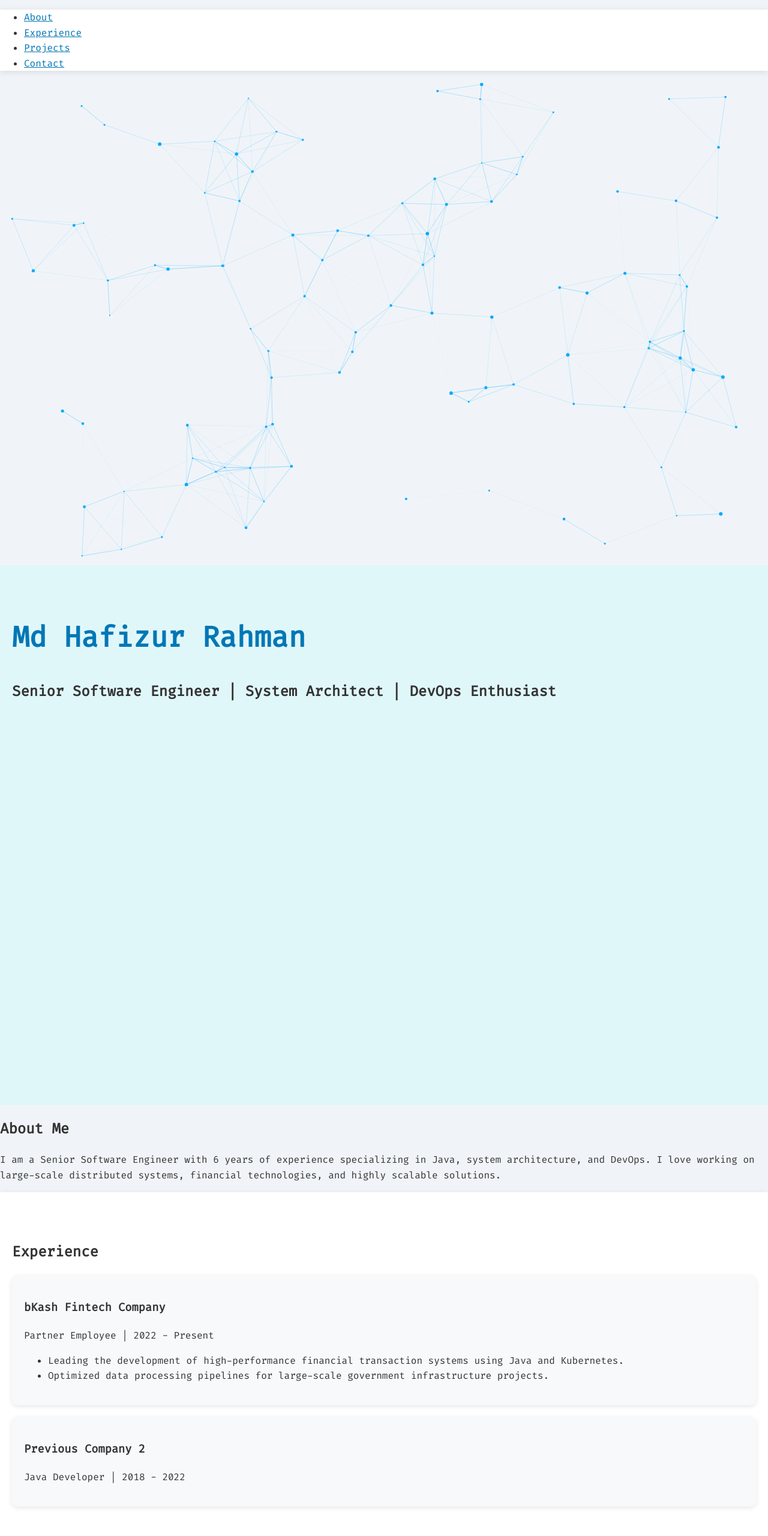
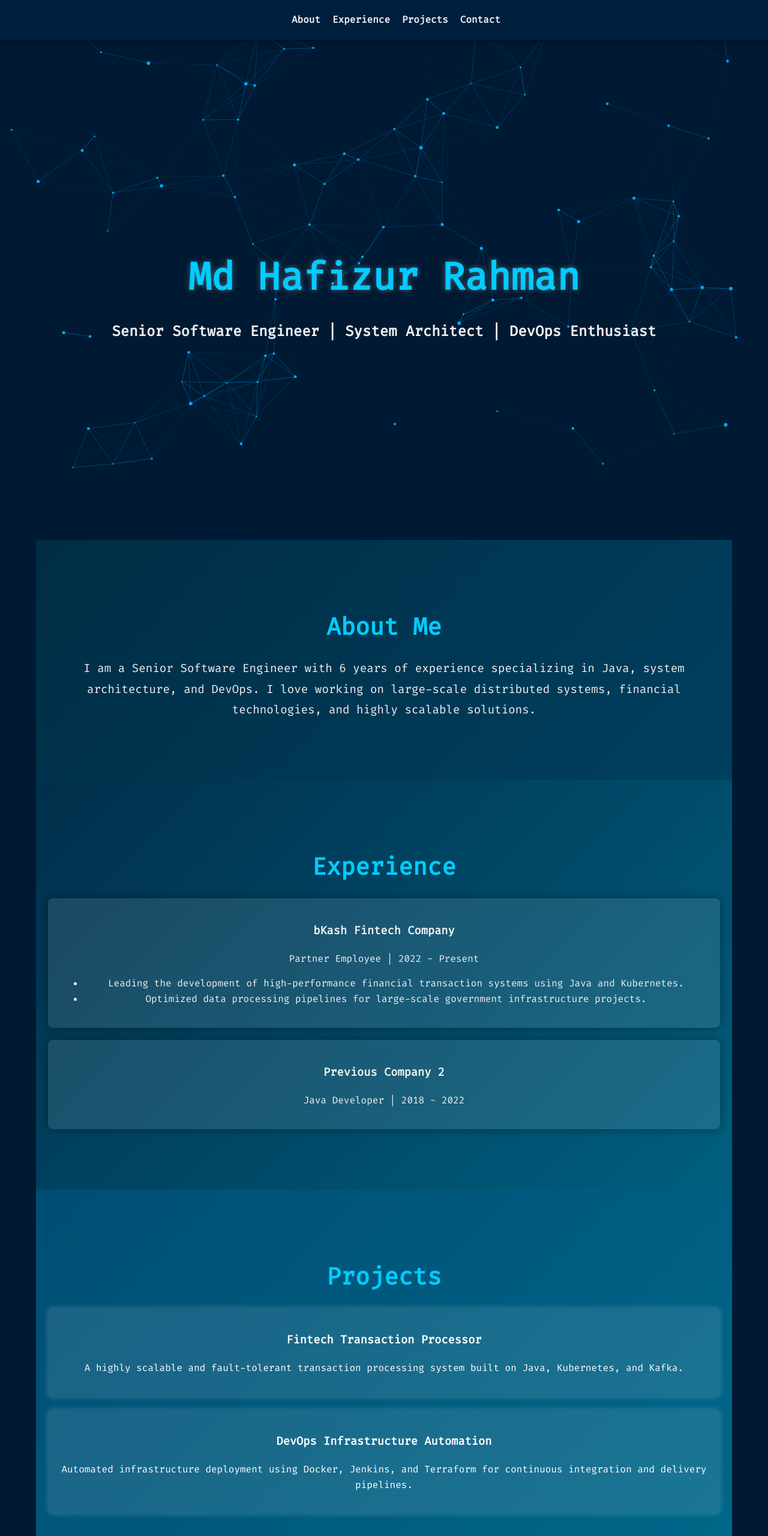
Before and after one commit to Hafiz-SE/Hafiz-SE.github.io, a plain HTML site: page index.html in a window 1280 px wide. Shown: the top 2560 px of the page at 60% size. Drawn offline with Linux system fonts and the light colour scheme.

Commit message:
Updated Aesthetics

```diff
--- a/scripts.js
+++ b/scripts.js
@@ -1,31 +1,8 @@
-// Add smooth scrolling for navigation links
-document.querySelectorAll('a[href^="#"]').forEach(anchor => {
-    anchor.addEventListener('click', function (e) {
-        e.preventDefault();
-        document.querySelector(this.getAttribute('href')).scrollIntoView({
-            behavior: 'smooth'
-        });
-    });
-});
-
-// Adjust header background color on scroll
-const navbar = document.querySelector('.navbar');
-window.addEventListener('scroll', () => {
-    if (window.scrollY > 50) {
-        navbar.classList.add('scrolled');
-    } else {
-        navbar.classList.remove('scrolled');
-    }
-});
-
-// Spider Web Effect with Connected Circles
+// Spider Web Effect with Mouse Hover Reactivity
 const canvas = document.getElementById('webEffect');
 const ctx = canvas.getContext('2d');
 let particles = [];
-let mouse = {
-    x: undefined,
-    y: undefined
-};
+let mouse = { x: undefined, y: undefined, radius: 100 };
 
 // Particle Object
 function Particle(x, y, size, speedX, speedY) {
@@ -63,17 +40,28 @@ function drawParticles() {
         p.x += p.speedX;
         p.y += p.speedY;
 
+        // Reset position if out of bounds
         if (p.x < 0 || p.x > canvas.width || p.y < 0 || p.y > canvas.height) {
             p.x = Math.random() * canvas.width;
             p.y = Math.random() * canvas.height;
         }
 
+        // React to mouse hover
+        let distance = Math.sqrt((mouse.x - p.x) ** 2 + (mouse.y - p.y) ** 2);
+        if (distance < mouse.radius) {
+            ctx.strokeStyle = `rgba(0, 170, 255, ${1 - distance / 150})`;
+            ctx.beginPath();
+            ctx.moveTo(mouse.x, mouse.y);
+            ctx.lineTo(p.x, p.y);
+            ctx.stroke();
+        }
+
         // Connect particles with lines
         for (let j = i + 1; j < particles.length; j++) {
             let p2 = particles[j];
-            let distance = Math.sqrt((p.x - p2.x) ** 2 + (p.y - p2.y) ** 2);
-            if (distance < 150) {
-                ctx.strokeStyle = `rgba(0, 170, 255, ${1 - distance / 150})`;
+            let dist = Math.sqrt((p.x - p2.x) ** 2 + (p.y - p2.y) ** 2);
+            if (dist < 150) {
+                ctx.strokeStyle = `rgba(0, 170, 255, ${1 - dist / 150})`;
                 ctx.beginPath();
                 ctx.moveTo(p.x, p.y);
                 ctx.lineTo(p2.x, p2.y);
@@ -88,12 +76,14 @@ function animateParticles() {
     requestAnimationFrame(animateParticles);
 }
 
+// Resize the canvas and reinitialize particles
 window.addEventListener('resize', () => {
     canvas.width = window.innerWidth;
     canvas.height = window.innerHeight;
     createParticles();
 });
 
+// Track mouse movement
 window.addEventListener('mousemove', (e) => {
     mouse.x = e.x;
     mouse.y = e.y;
@@ -103,16 +93,3 @@ canvas.width = window.innerWidth;
 canvas.height = window.innerHeight;
 createParticles();
 animateParticles();
-
-// Scroll reveal animation for sections
-const sections = document.querySelectorAll('.about-section, .experience-section, .projects-section');
-
-window.addEventListener('scroll', () => {
-    const scrollPosition = window.scrollY + window.innerHeight;
-
-    sections.forEach(section => {
-        if (scrollPosition > section.offsetTop + 100) {
-            section.classList.add('reveal'); // Trigger animation when section comes into view
-        }
-    });
-});
--- a/styles.css
+++ b/styles.css
@@ -3,117 +3,239 @@ body {
     margin: 0;
     padding: 0;
     font-family: 'Fira Code', monospace;
-    background-color: #f0f4f8;
-    /* Light soothing background */
-    color: #333333;
-    /* Dark gray for text */
+    background-color: #001a33;
+    /* Dark background for aesthetics */
+    color: white;
     line-height: 1.6;
     overflow-x: hidden;
+    cursor: url('custom-cursor.png'), auto;
+}
+
+/* Center Layout for Container */
+.content-container {
+    max-width: 1200px;
+    margin: 0 auto;
+    padding: 20px;
+    box-sizing: border-box;
+    text-align: center;
 }
 
 /* Header Navbar */
 .navbar {
-    background-color: #ffffff;
-    /* White navbar */
-    box-shadow: 0 2px 10px rgba(0, 0, 0, 0.1);
-    /* Light shadow for depth */
+    display: flex;
+    justify-content: center;
+    background-color: #001f3f;
+    padding: 20px;
+    position: fixed;
+    width: 100%;
+    top: 0;
+    z-index: 9999;
+    box-shadow: 0 2px 10px rgba(0, 0, 0, 0.5);
+    transition: background-color 0.3s ease;
+}
+
+/* Change background color when scrolling */
+.navbar.scrolled {
+    background-color: #001a33;
+}
+
+.navbar ul {
+    list-style: none;
+    display: flex;
+    gap: 20px;
+    margin: 0;
+    padding: 0;
 }
 
 .navbar ul li a {
-    color: #0077b6;
-    /* Soft blue for links */
+    text-decoration: none;
+    color: #f0f0f0;
+    font-weight: bold;
+    transition: color 0.3s ease;
 }
 
 .navbar ul li a:hover {
     color: #00aaff;
-    /* Slightly brighter blue for hover effect */
 }
 
 /* Hero Section */
 .hero-section {
-    background-color: #e0f7fa;
-    /* Light pastel blue */
-    color: #0077b6;
-    /* Soft blue text */
-    padding: 50px 20px;
+    display: flex;
+    justify-content: center;
+    align-items: center;
+    flex-direction: column;
     height: 100vh;
+    text-align: center;
+    position: relative;
+    z-index: 200;
+    padding: 0 20px;
+    margin-top: 80px;
 }
 
 .hero-section h1 {
-    font-size: 3rem;
-    color: #0077b6;
+    font-size: 4rem;
+    color: #00ccff;
+    text-shadow: 0 0 10px rgba(255, 255, 255, 0.3);
+    animation: magicText 3s infinite ease-in-out;
+    margin-bottom: 20px;
+    transition: transform 0.3s ease;
+    white-space: normal;
+    word-wrap: break-word;
 }
 
 .hero-section h2 {
     font-size: 1.5rem;
-    color: #333333;
+    color: #f0f0f0;
+    margin-top: 0;
+    transition: transform 0.3s ease;
+    white-space: normal;
+    word-wrap: break-word;
+}
+
+/* Hover Effect for Hero Section */
+.hero-section:hover h1,
+.hero-section:hover h2 {
+    transform: scale(1.1);
+}
+
+/* Web Effect Canvas */
+canvas#webEffect {
+    position: absolute;
+    top: 0;
+    left: 0;
+    z-index: 1;
+    width: 100%;
+    height: 100%;
+}
+
+/* About Section */
+.about-section {
+    background: linear-gradient(135deg, #002d44, #004060);
+    /* Dark gradient */
+    color: #e0e0e0;
+    padding: 80px 20px;
+}
+
+.about-section h2 {
+    font-size: 2.5rem;
+    margin-bottom: 20px;
+    color: #00ccff;
+    /* Consistent cyan heading */
+}
+
+.about-section p {
+    font-size: 1.2rem;
+    line-height: 1.8;
+    color: #f0f0f0;
+    /* Light grey text for readability */
 }
 
 /* Experience Section */
 .experience-section {
-    background-color: #ffffff;
-    /* White background */
-    color: #333333;
-    /* Dark gray text */
-    padding: 60px 20px;
-    box-shadow: 0 0 10px rgba(0, 0, 0, 0.05);
+    background: linear-gradient(135deg, #002f4b, #005f7f);
+    /* Dark blue gradient */
+    color: #f1f1f1;
+    padding: 80px 20px;
+}
+
+.experience-section h2 {
+    font-size: 2.5rem;
+    margin-bottom: 20px;
+    color: #00ccff;
 }
 
 .experience-card {
-    background-color: #f8f9fa;
-    /* Light gray card background */
+    background: rgba(255, 255, 255, 0.1);
     padding: 20px;
-    margin-bottom: 20px;
-    border-radius: 10px;
+    margin: 20px 0;
+    border-radius: 8px;
+    box-shadow: 0 0 15px rgba(0, 0, 0, 0.4);
     transition: transform 0.3s ease;
-    box-shadow: 0 2px 8px rgba(0, 0, 0, 0.1);
+}
+
+.experience-card:hover {
+    transform: scale(1.05);
 }
 
 /* Projects Section */
 .projects-section {
-    background-color: #f1f8e9;
-    /* Light greenish tone for a calming effect */
-    color: #333333;
-    /* Dark gray text */
-    padding: 60px 20px;
+    background: linear-gradient(135deg, #004d73, #00688a);
+    /* Deep blue-teal gradient */
+    color: #ffffff;
+    padding: 80px 20px;
+}
+
+.projects-section h2 {
+    font-size: 2.5rem;
+    margin-bottom: 20px;
+    color: #00ccff;
+    /* Consistent cyan heading */
 }
 
 .project-card {
-    background-color: #ffffff;
-    /* White card background */
+    background: rgba(255, 255, 255, 0.1);
     padding: 20px;
-    margin-bottom: 20px;
-    border-radius: 10px;
-    box-shadow: 0 2px 8px rgba(0, 0, 0, 0.1);
+    margin: 20px 0;
+    border-radius: 8px;
+    box-shadow: 0 0 10px rgba(255, 255, 255, 0.2);
+    transition: transform 0.3s ease;
+}
+
+.project-card:hover {
+    transform: scale(1.05);
 }
 
 /* Contact Section */
 .contact-section {
-    background-color: #ffffff;
-    color: #0077b6;
-    /* Soft blue text */
-    padding: 40px 20px;
+    display: flex;
+    flex-direction: column;
+    align-items: center;
+    padding: 50px;
+    background: linear-gradient(135deg, #002d5f, #004080);
+    /* Deep blue gradient */
     text-align: center;
+    color: #e0e0e0;
+}
+
+.contact-section h2 {
+    font-size: 2.5rem;
+    margin-bottom: 20px;
+    color: #00ccff;
+    /* Consistent heading color */
 }
 
 .contact-button {
-    background-color: #0077b6;
-    /* Soft blue */
+    background-color: #00aaff;
     color: white;
     padding: 15px 30px;
     text-decoration: none;
     border-radius: 25px;
+    font-weight: bold;
+    transition: background-color 0.3s ease;
 }
 
 .contact-button:hover {
-    background-color: #005f8b;
-    /* Slightly darker blue on hover */
+    background-color: #0099dd;
 }
 
 /* Footer */
 .footer {
-    background-color: #ffffff;
-    color: #333333;
-    padding: 20px;
     text-align: center;
+    padding: 30px;
+    background-color: #001f3f;
+    position: relative;
+    color: #f0f0f0;
 }
+
+/* Media Queries */
+@media (max-width: 768px) {
+    .hero-section h1 {
+        font-size: 2.5rem;
+    }
+
+    .about-section,
+    .experience-section,
+    .projects-section {
+        padding: 50px 20px;
+    }
+}
```
